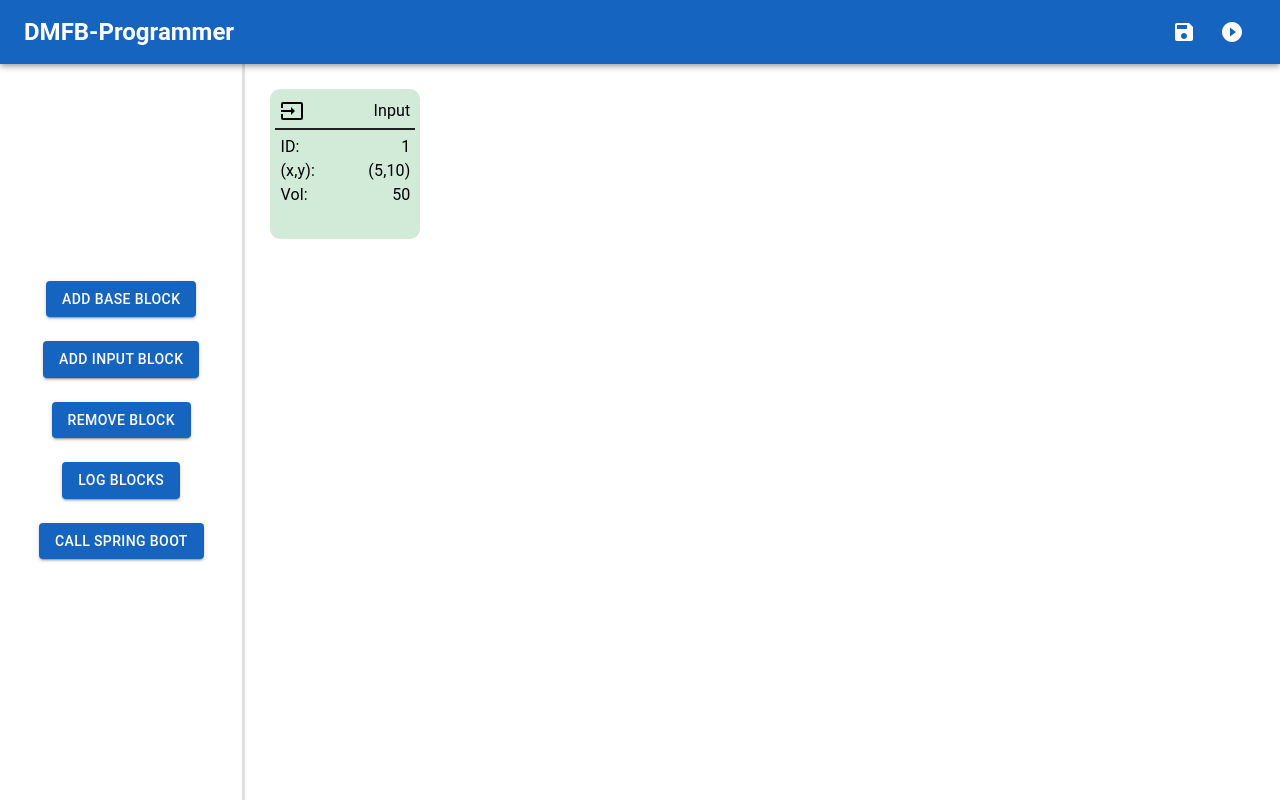
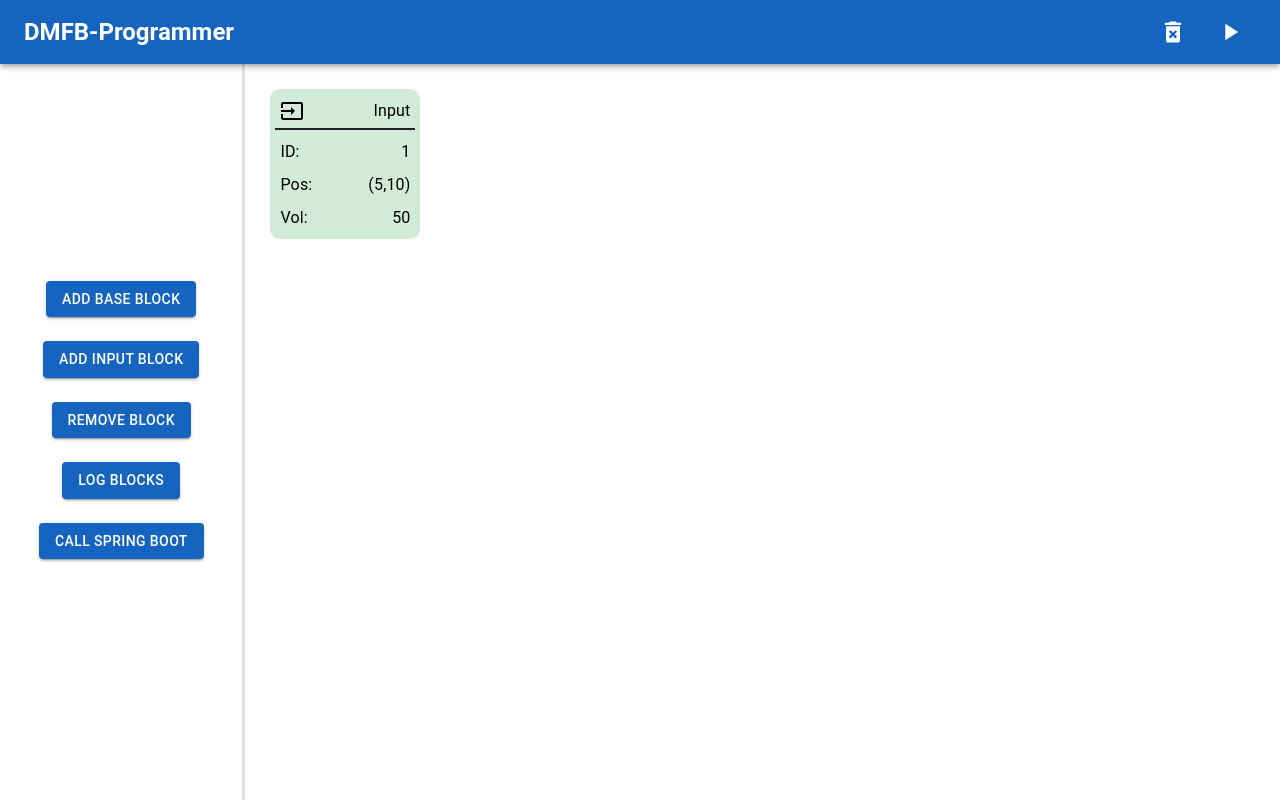
Before and after one commit to OliverSiggaard/bachelor-project-ui, a React (Create React App) app: page / in a window 1280 px wide. Both pictures are taken after a click on the button "ADD INPUT BLOCK". Built offline with nearby package versions, Linux system fonts and the light colour scheme.

Commit message:
Added delete all functionality + confirmation alert
+ Clean-up

```diff
--- a/package.json
+++ b/package.json
@@ -30,8 +30,7 @@
     "web-vitals": "^2.1.4"
   },
   "devDependencies": {
-    "@babel/plugin-proposal-private-property-in-object": "^7.21.11",
-    "react-easy-panzoom": "^0.4.4"
+    "@babel/plugin-proposal-private-property-in-object": "^7.21.11"
   },
   "scripts": {
     "start": "react-scripts start",
--- a/src/components/Navbar.tsx
+++ b/src/components/Navbar.tsx
@@ -1,8 +1,27 @@
-import React from 'react';
-import {AppBar, Box, IconButton, Toolbar, Typography} from "@mui/material";
-import {Save, PlayCircleFilled} from "@mui/icons-material";
+import React, {useState} from 'react';
+import {
+  AppBar,
+  Box, Button,
+  Dialog, DialogActions,
+  DialogContent,
+  DialogContentText,
+  DialogTitle,
+  IconButton,
+  Toolbar,
+  Tooltip,
+  Typography
+} from "@mui/material";
+import {DeleteForever, PlayArrow} from "@mui/icons-material";
+import {useDispatch} from "react-redux";
+import {deleteAll} from "../redux/reducers/blockReducer";
 
 const Navbar: React.FC = () => {
+  const dispatch = useDispatch();
+
+  const [deleteDialogOpen, setDeleteDialogOpen] = useState(false);
+  const openDeleteConfirmation = () => { setDeleteDialogOpen(true) };
+  const closeDeleteConfirmation = () => { setDeleteDialogOpen(false) };
+
   return (
     <AppBar position="static" sx={{ height: '64px' }}>
       <Toolbar>
@@ -15,19 +34,53 @@ const Navbar: React.FC = () => {
           DMFB-Programmer
         </Typography>
         <Box sx={{ flexGrow: 1 }} />
-        <IconButton
-          size="large"
-          color="inherit"
-        >
-          <Save />
-        </IconButton>
-        <IconButton
-          size="large"
-          color="inherit"
-        >
-          <PlayCircleFilled />
-        </IconButton>
+        <Tooltip title={"Delete All"}>
+          <IconButton
+            size="large"
+            color="inherit"
+            onClick={openDeleteConfirmation}
+          >
+            <DeleteForever sx={{fontSize: "28px"}}/>
+          </IconButton>
+        </Tooltip>
+        <div style={{width: 5}}/>
+        <Tooltip title={"Run Program"}>
+          <IconButton
+            size="large"
+            color="inherit"
+          >
+            <PlayArrow sx={{fontSize: "28px"}}/>
+          </IconButton>
+        </Tooltip>
       </Toolbar>
+
+      <Dialog
+        open={deleteDialogOpen}
+        onClose={closeDeleteConfirmation}
+      >
+        <DialogTitle>
+          {"Delete all blocks?"}
+        </DialogTitle>
+        <DialogContent>
+          <DialogContentText>
+            Deleting all blocks will clear the code canvas.
+            Once all blocks have been deleted there is no going back.
+          </DialogContentText>
+        </DialogContent>
+        <DialogActions>
+          <Button variant="outlined" onClick={closeDeleteConfirmation}>
+            Cancel
+          </Button>
+          <Button
+            variant="contained"
+            onClick={() => { closeDeleteConfirmation(); dispatch(deleteAll()); }}
+            color="error"
+          >
+            Delete
+          </Button>
+        </DialogActions>
+      </Dialog>
+
     </AppBar>
   );
 };
--- a/src/components/blocks/InputBlock.tsx
+++ b/src/components/blocks/InputBlock.tsx
@@ -26,18 +26,18 @@ const InputBlock: React.FC<InputBlockProps> = ({ block }) => {
 
   return (
     <BaseBlock index={block.index} color={inputBlockColor}>
-      <Typography sx={{ display: 'flex', alignItems: 'center', justifyContent: 'space-between', margin: "10px 10px 0 10px" }}>
+      <Typography sx={{ display: "flex", justifyContent: "space-between", margin: "10px 10px 0 10px" }}>
         <Input/>
         <span>Input</span>
       </Typography>
       <Divider orientation="horizontal" flexItem sx={{borderWidth: "1px", backgroundColor: "#242424", margin: "5px"}}/>
-      <div style={{ display: 'flex', alignItems: 'center', justifyContent: 'space-between', margin: "0 10px 10px 10px" }}>
-        <Typography sx={{display: 'flex', flexDirection: 'column'}}>
+      <div style={{ height: "90px", display: "flex", justifyContent: "space-between", margin: "10px 10px 10px 10px" }}>
+        <Typography className="flex flex-col justify-between">
           <span>ID:</span>
-          <span>(x,y):</span>
+          <span>Pos:</span>
           <span>Vol:</span>
         </Typography>
-        <Typography sx={{display: 'flex', flexDirection: 'column', textAlign: 'right'}}>
+        <Typography className="flex flex-col justify-between text-right">
           <span>{dropletID}</span>
           <span>({posX},{posY})</span>
           <span>{volume}</span>
--- a/src/redux/reducers/blockReducer.ts
+++ b/src/redux/reducers/blockReducer.ts
@@ -34,6 +34,9 @@ const blockSlice = createSlice({
       // Update indices of all blocks based on their position in the array
       state.blocks = state.blocks.map((block, index) => ({ ...block, index }));
     },
+    deleteAll(state) {
+      state.blocks = [];
+    },
   },
 });
 
@@ -41,6 +44,7 @@ export const {
   addTestBlock,
   removeTestBlock,
   moveBlock ,
+  deleteAll,
 } = blockSlice.actions;
 
 export default blockSlice.reducer;
```
Also changed, not shown: 1 other file (tests, documents, lock files or other folders).
